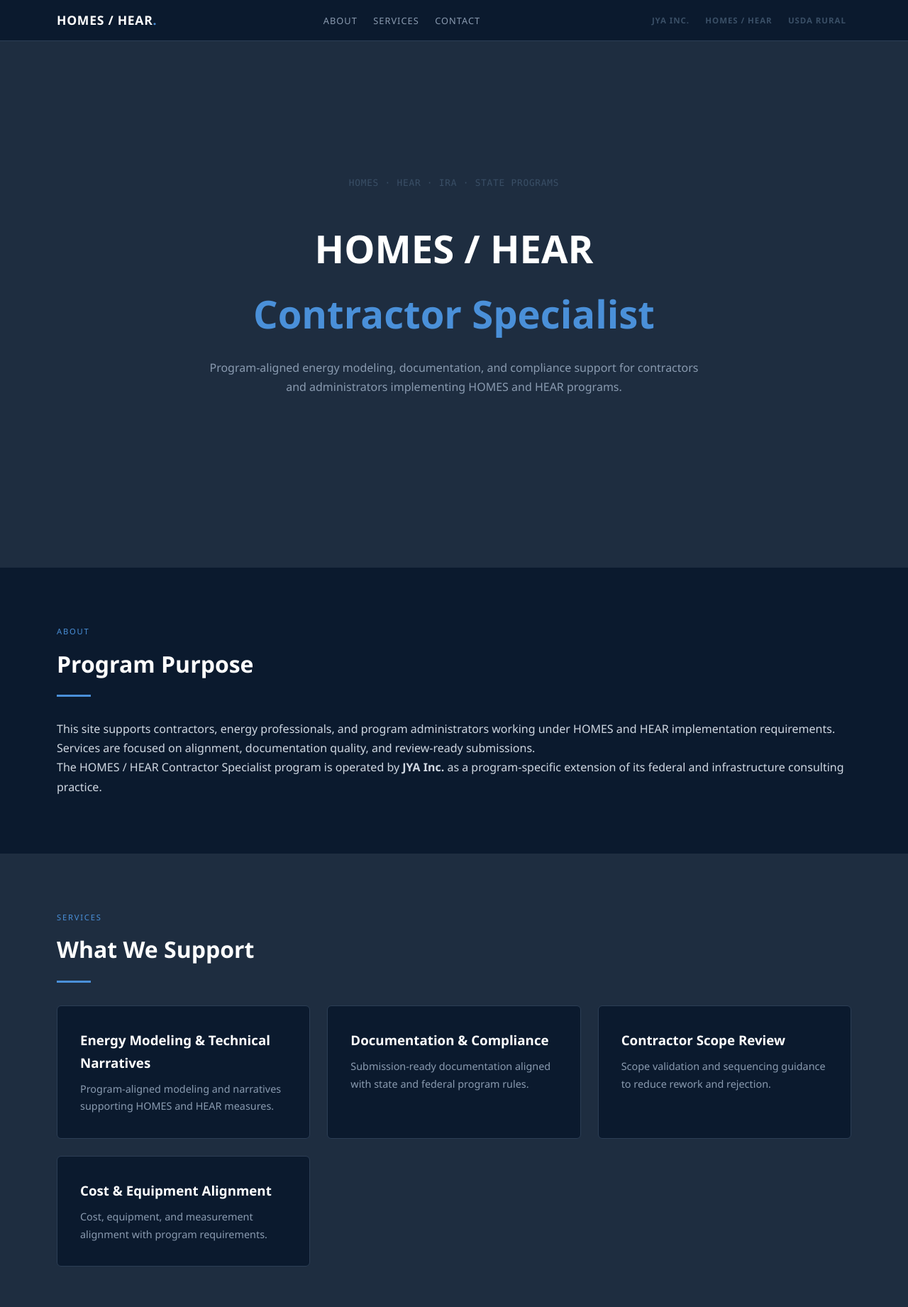
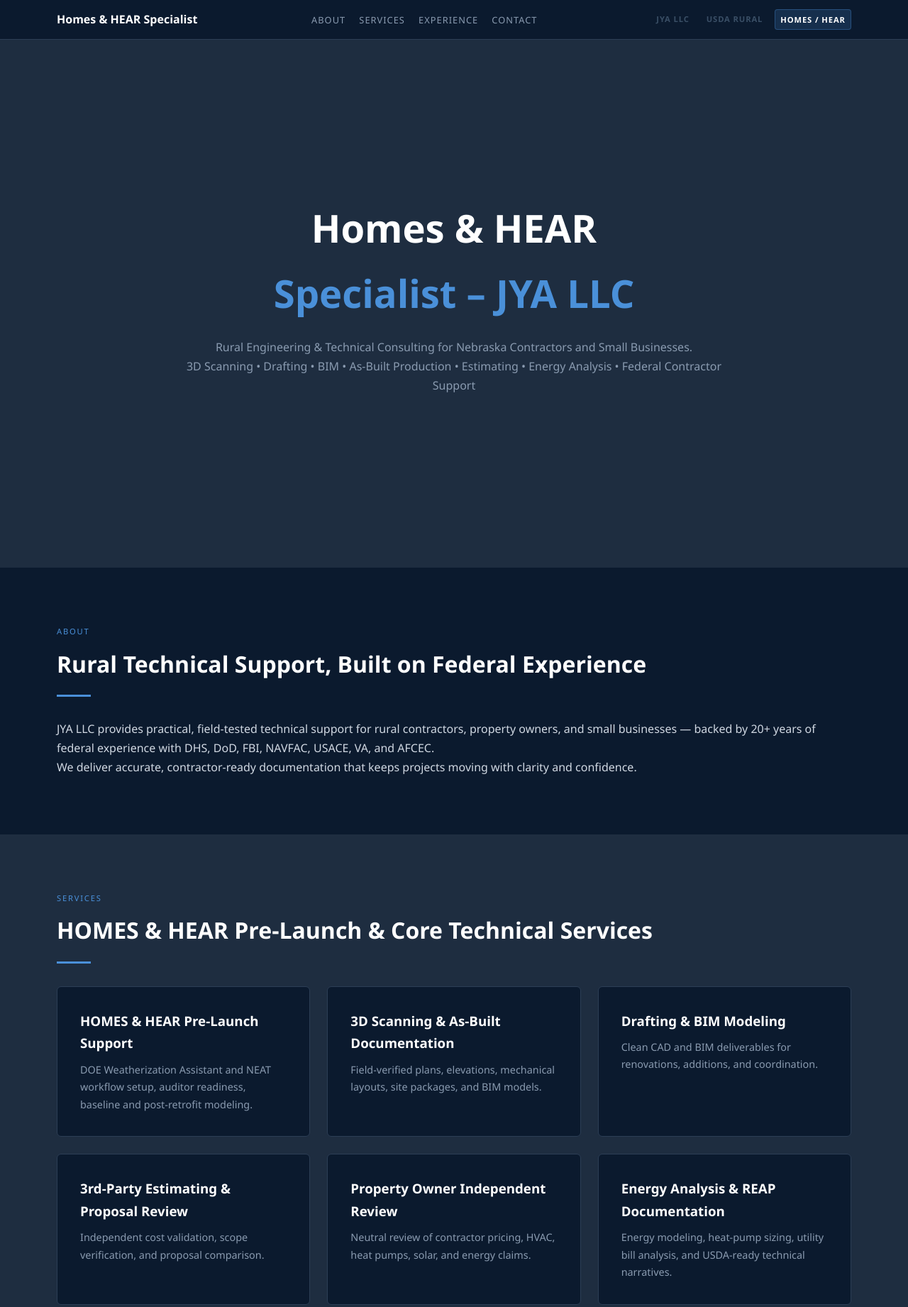
Before and after one commit to yonemoriantal/homes-hear-specialist, a plain HTML site: page index.html in a window 1280 px wide. Shown: the top 1842 px of the page at 71% size. Drawn offline with Linux system fonts and the light colour scheme.

Commit message:
Add files via upload

```diff
--- a/index.html
+++ b/index.html
@@ -2,141 +2,203 @@
 <!DOCTYPE html>
 <html lang="en">
 <head>
-  <meta charset="UTF-8" />
-  <meta name="viewport" content="width=device-width, initial-scale=1.0" />
+  <meta charset="UTF-8">
+  <meta name="viewport" content="width=device-width, initial-scale=1.0">
 
-  <title>HOMES / HEAR Contractor Specialist — Program‑Aligned Energy Support</title>
-  <meta name="description" content="Program‑aligned energy modeling, documentation, and compliance support for HOMES and HEAR implementation across Nebraska and Iowa." />
-  <meta name="author" content="JYA Inc." />
+  <title>Homes & HEAR Specialist – JYA LLC</title>
+
+  <meta name="description" content="Rural engineering and technical consulting for Nebraska contractors and small businesses. HOMES & HEAR readiness, energy analysis, drafting, BIM, estimating, and federal contractor support.">
+  <meta name="author" content="JYA LLC">
 
   <style>
-    /* ===== RESET & BASE ===== */
+    /* ===== RESET ===== */
     *, *::before, *::after { box-sizing: border-box; margin: 0; padding: 0; }
+
+    /* ===== COLORS & FONTS ===== */
     :root {
       --navy: #0b1a2e;
       --slate: #1e2d40;
       --steel: #3a4f66;
       --accent: #4a90d9;
-      --accent-dim: #3670b0;
       --divider: #2c3e55;
       --text-main: #d0d8e2;
       --text-muted: #8a9bb0;
       --white: #ffffff;
-      --font-sans: 'Segoe UI', system-ui, -apple-system, Helvetica, Arial, sans-serif;
-      --font-mono: 'Cascadia Code', Consolas, monospace;
       --max-width: 1120px;
-      --section-py: 5rem;
     }
-    html { scroll-behavior: smooth; font-size: 16px; }
+
     body {
-      font-family: var(--font-sans);
+      font-family: "Segoe UI", Arial, sans-serif;
       background: var(--navy);
       color: var(--text-main);
       line-height: 1.7;
     }
+
     a { color: var(--accent); text-decoration: none; }
     a:hover { color: var(--white); }
-    .container { width: 90%; max-width: var(--max-width); margin: 0 auto; }
 
-    /* ===== NAV ===== */
+    .container {
+      width: 90%;
+      max-width: var(--max-width);
+      margin: auto;
+    }
+
+    /* ===== NAVIGATION ===== */
     nav {
-      position: fixed; top: 0; left: 0; right: 0; z-index: 100;
+      position: fixed;
+      top: 0; left: 0; right: 0;
       background: rgba(11,26,46,.95);
       border-bottom: 1px solid var(--divider);
+      z-index: 100;
     }
+
     nav .container {
-      display: flex; align-items: center; justify-content: space-between;
-      padding: .85rem 0; gap: 1rem; flex-wrap: wrap;
+      display: flex;
+      align-items: center;
+      justify-content: space-between;
+      padding: 0.8rem 0;
+      flex-wrap: wrap;
+      gap: 1rem;
     }
+
     .brand {
-      font-weight: 700; font-size: 1.1rem; color: var(--white);
-      letter-spacing: .04em;
+      font-weight: 700;
+      color: var(--white);
+      white-space: nowrap;
     }
-    .brand span { color: var(--accent); }
-    nav ul { list-style: none; display: flex; gap: 1.4rem; }
+
+    nav ul {
+      list-style: none;
+      display: flex;
+      gap: 1.2rem;
+      flex-wrap: wrap;
+    }
+
     nav ul a {
-      font-size: .8rem; text-transform: uppercase;
-      letter-spacing: .08em; color: var(--text-muted);
+      font-size: 0.8rem;
+      text-transform: uppercase;
+      letter-spacing: 0.08em;
+      color: var(--text-muted);
     }
+
     nav ul a:hover { color: var(--white); }
 
+    /* ===== TOP‑RIGHT SITE LINKS ===== */
     .xnav {
-      display: flex; gap: .5rem; flex-wrap: wrap;
+      display: flex;
+      gap: 0.6rem;
+      flex-wrap: wrap;
     }
+
     .xnav a {
-      font-size: .72rem; font-weight: 600;
-      text-transform: uppercase; letter-spacing: .08em;
-      color: var(--steel); padding: .25rem .45rem;
+      font-size: 0.7rem;
+      font-weight: 600;
+      text-transform: uppercase;
+      letter-spacing: 0.08em;
+      color: var(--steel);
+      padding: 0.25rem 0.45rem;
       border-radius: 4px;
     }
-    .xnav a:hover { color: var(--white); background: rgba(74,144,217,.08); }
+
+    .xnav a:hover {
+      color: var(--white);
+      background: rgba(74,144,217,.08);
+    }
+
+    /* Highlight current site */
+    .xnav a.active {
+      color: var(--white);
+      background: rgba(74,144,217,.18);
+      border: 1px solid rgba(74,144,217,.35);
+    }
 
     /* ===== HERO ===== */
     .hero {
       min-height: 100vh;
-      display: flex; align-items: center; text-align: center;
+      display: flex;
+      align-items: center;
+      text-align: center;
       padding: 8rem 0 6rem;
       background:
         radial-gradient(ellipse at 30% 20%, rgba(74,144,217,.08), transparent 60%),
         var(--navy);
     }
+
     .hero h1 {
-      font-size: clamp(2.2rem, 5vw, 3.4rem);
-      color: var(--white); margin-bottom: 1rem;
+      font-size: clamp(2.4rem, 5vw, 3.4rem);
+      color: var(--white);
+      margin-bottom: 1rem;
     }
+
     .hero h1 span { color: var(--accent); }
-    .hero .subtitle {
-      max-width: 720px; margin: 0 auto 1.6rem;
+
+    .hero p {
+      max-width: 760px;
+      margin: auto;
       color: var(--text-muted);
-    }
-    .credentials {
-      font-family: var(--font-mono);
-      font-size: .8rem;
-      letter-spacing: .06em;
-      color: var(--steel);
-      margin-bottom: 2.2rem;
-      text-transform: uppercase;
     }
 
     /* ===== SECTIONS ===== */
-    section { padding: var(--section-py) 0; }
-    section:nth-child(even) { background: var(--slate); }
+    section {
+      padding: 5rem 0;
+    }
+
+    section:nth-child(even) {
+      background: var(--slate);
+    }
+
     .section-label {
-      font-size: .7rem; letter-spacing: .16em;
-      text-transform: uppercase; color: var(--accent);
+      font-size: 0.7rem;
+      letter-spacing: 0.16em;
+      text-transform: uppercase;
+      color: var(--accent);
     }
+
     .section-title {
       font-size: clamp(1.5rem, 3vw, 2rem);
-      color: var(--white); margin: .6rem 0 1rem;
+      color: var(--white);
+      margin: 0.6rem 0 1rem;
     }
+
     .divider {
-      width: 48px; height: 3px;
+      width: 48px;
+      height: 3px;
       background: var(--accent);
       margin-bottom: 2rem;
     }
 
-    /* ===== SERVICES ===== */
+    /* ===== SERVICES GRID ===== */
     .services-grid {
       display: grid;
       grid-template-columns: repeat(auto-fit, minmax(300px, 1fr));
       gap: 1.5rem;
     }
+
     .service-card {
+      background: var(--navy);
       border: 1px solid var(--divider);
       border-radius: 6px;
       padding: 2rem;
-      background: var(--navy);
     }
-    .service-card h3 { color: var(--white); margin-bottom: .6rem; }
-    .service-card p { color: var(--text-muted); font-size: .9rem; }
+
+    .service-card h3 {
+      color: var(--white);
+      margin-bottom: 0.6rem;
+    }
+
+    .service-card p {
+      color: var(--text-muted);
+      font-size: 0.9rem;
+    }
 
     /* ===== FOOTER ===== */
     footer {
       border-top: 1px solid var(--divider);
       padding: 2.5rem 0;
       text-align: center;
+      font-size: 0.75rem;
+      color: var(--text-muted);
     }
-    footer p { font-size: .75rem; color: var(--text-muted); }
   </style>
 </head>
 
@@ -144,29 +206,29 @@
 
 <nav>
   <div class="container">
-    <div class="brand">HOMES / HEAR<span>.</span></div>
+    <div class="brand">Homes &amp; HEAR Specialist</div>
 
     <ul>
       <li><a href="#about">About</a></li>
       <li><a href="#services">Services</a></li>
+      <li><a href="#experience">Experience</a></li>
       <li><a href="#contact">Contact</a></li>
     </ul>
 
     <div class="xnav">
-      <a href="https://jyainc.com">JYA Inc.</a>
-      <a href="https://homes-hear-specialist.com">HOMES / HEAR</a>
-      <a href="https://jya-rural-engineering.com">USDA Rural</a>
+      <a href="https://jyainc.com" target="_blank">JYA LLC</a>
+      <a href="https://jya-rural-engineering.com" target="_blank">USDA Rural</a>
+      <a href="https://homes-hear-specialist.com" class="active">HOMES / HEAR</a>
     </div>
   </div>
 </nav>
 
-<section class="hero" id="home">
+<section class="hero">
   <div class="container">
-    <p class="credentials">HOMES · HEAR · IRA · State Programs</p>
-    <h1>HOMES / HEAR<br><span>Contractor Specialist</span></h1>
-    <p class="subtitle">
-      Program‑aligned energy modeling, documentation, and compliance support
-      for contractors and administrators implementing HOMES and HEAR programs.
+    <h1>Homes &amp; HEAR<br><span>Specialist – JYA LLC</span></h1>
+    <p>
+      Rural Engineering &amp; Technical Consulting for Nebraska Contractors and Small Businesses.<br>
+      3D Scanning • Drafting • BIM • As‑Built Production • Estimating • Energy Analysis • Federal Contractor Support
     </p>
   </div>
 </section>
@@ -174,18 +236,18 @@
 <section id="about">
   <div class="container">
     <p class="section-label">About</p>
-    <h2 class="section-title">Program Purpose</h2>
+    <h2 class="section-title">Rural Technical Support, Built on Federal Experience</h2>
     <div class="divider"></div>
 
     <p>
-      This site supports contractors, energy professionals, and program administrators
-      working under HOMES and HEAR implementation requirements. Services are focused on
-      alignment, documentation quality, and review‑ready submissions.
+      JYA LLC provides practical, field‑tested technical support for rural contractors,
+      property owners, and small businesses — backed by 20+ years of federal experience with
+      DHS, DoD, FBI, NAVFAC, USACE, VA, and AFCEC.
     </p>
 
     <p>
-      The HOMES / HEAR Contractor Specialist program is operated by <strong>JYA Inc.</strong>
-      as a program‑specific extension of its federal and infrastructure consulting practice.
+      We deliver accurate, contractor‑ready documentation that keeps projects moving with
+      clarity and confidence.
     </p>
   </div>
 </section>
@@ -193,48 +255,82 @@
 <section id="services">
   <div class="container">
     <p class="section-label">Services</p>
-    <h2 class="section-title">What We Support</h2>
+    <h2 class="section-title">HOMES &amp; HEAR Pre‑Launch &amp; Core Technical Services</h2>
     <div class="divider"></div>
 
     <div class="services-grid">
       <div class="service-card">
-        <h3>Energy Modeling & Technical Narratives</h3>
-        <p>Program‑aligned modeling and narratives supporting HOMES and HEAR measures.</p>
+        <h3>HOMES &amp; HEAR Pre‑Launch Support</h3>
+        <p>DOE Weatherization Assistant and NEAT workflow setup, auditor readiness, baseline and post‑retrofit modeling.</p>
       </div>
+
       <div class="service-card">
-        <h3>Documentation & Compliance</h3>
-        <p>Submission‑ready documentation aligned with state and federal program rules.</p>
+        <h3>3D Scanning &amp; As‑Built Documentation</h3>
+        <p>Field‑verified plans, elevations, mechanical layouts, site packages, and BIM models.</p>
       </div>
+
       <div class="service-card">
-        <h3>Contractor Scope Review</h3>
-        <p>Scope validation and sequencing guidance to reduce rework and rejection.</p>
+        <h3>Drafting &amp; BIM Modeling</h3>
+        <p>Clean CAD and BIM deliverables for renovations, additions, and coordination.</p>
       </div>
+
       <div class="service-card">
-        <h3>Cost & Equipment Alignment</h3>
-        <p>Cost, equipment, and measurement alignment with program requirements.</p>
+        <h3>3rd‑Party Estimating &amp; Proposal Review</h3>
+        <p>Independent cost validation, scope verification, and proposal comparison.</p>
+      </div>
+
+      <div class="service-card">
+        <h3>Property Owner Independent Review</h3>
+        <p>Neutral review of contractor pricing, HVAC, heat pumps, solar, and energy claims.</p>
+      </div>
+
+      <div class="service-card">
+        <h3>Energy Analysis &amp; REAP Documentation</h3>
+        <p>Energy modeling, heat‑pump sizing, utility bill analysis, and USDA‑ready technical narratives.</p>
       </div>
     </div>
+  </div>
+</section>
+
+<section id="experience">
+  <div class="container">
+    <p class="section-label">Experience</p>
+    <h2 class="section-title">Federal, Residential &amp; Commercial Past Performance</h2>
+    <div class="divider"></div>
+
+    <p>
+      More than 20 years of experience supporting federal, residential, commercial,
+      aviation, industrial, renewable, and mission‑critical projects nationwide.
+    </p>
   </div>
 </section>
 
 <section id="contact">
   <div class="container">
     <p class="section-label">Contact</p>
-    <h2 class="section-title">Program Inquiries</h2>
+    <h2 class="section-title">About JYA LLC</h2>
     <div class="divider"></div>
 
     <p>
-      This program‑specific site is provided by <strong>JYA Inc.</strong><br>
-      <a href="mailto:john@jyainc.com">john@jyainc.com</a><br>
-      <a href="https://jyainc.com">Visit JYA Inc. →</a>
+      JYA LLC provides rural Nebraska with dependable, professional technical services —
+      backed by decades of drafting, estimating, QA/QC, field verification, and federal
+      project delivery.
+    </p>
+
+    <p>
+      <strong>Licensing Notice:</strong><br>
+      JYA LLC is not a licensed engineering firm. Services are provided as technical consulting
+      and owner’s advisory support. Licensed Professional Engineers are engaged when required.
+    </p>
+
+    <p>
+      Contact: <a href="mailto:john@jyainc.com">john@jyainc.com</a>
     </p>
   </div>
 </section>
 
 <footer>
-  <div class="container">
-    <p>© 2026 JYA Inc. — HOMES / HEAR Contractor Specialist</p>
-  </div>
+  © 2026 JYA LLC — Homes &amp; HEAR Specialist
 </footer>
 
 </body>
```
